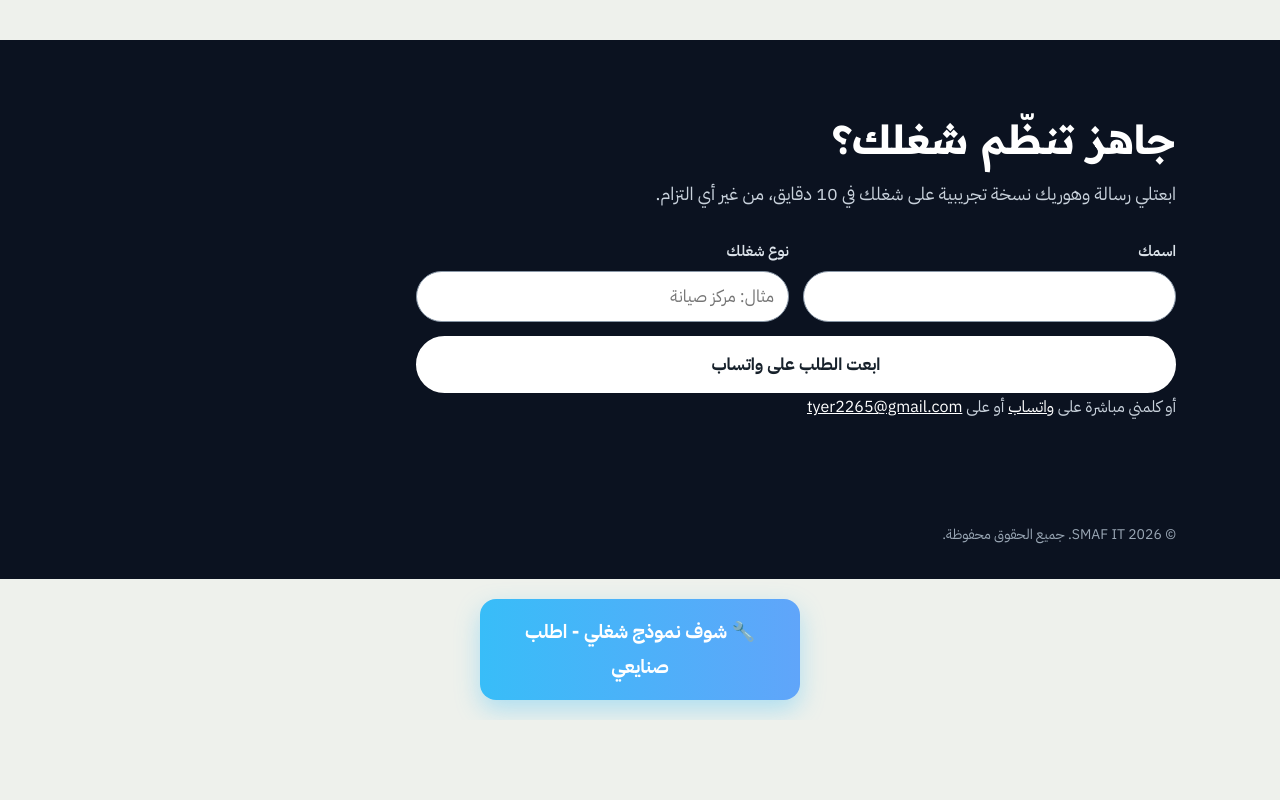
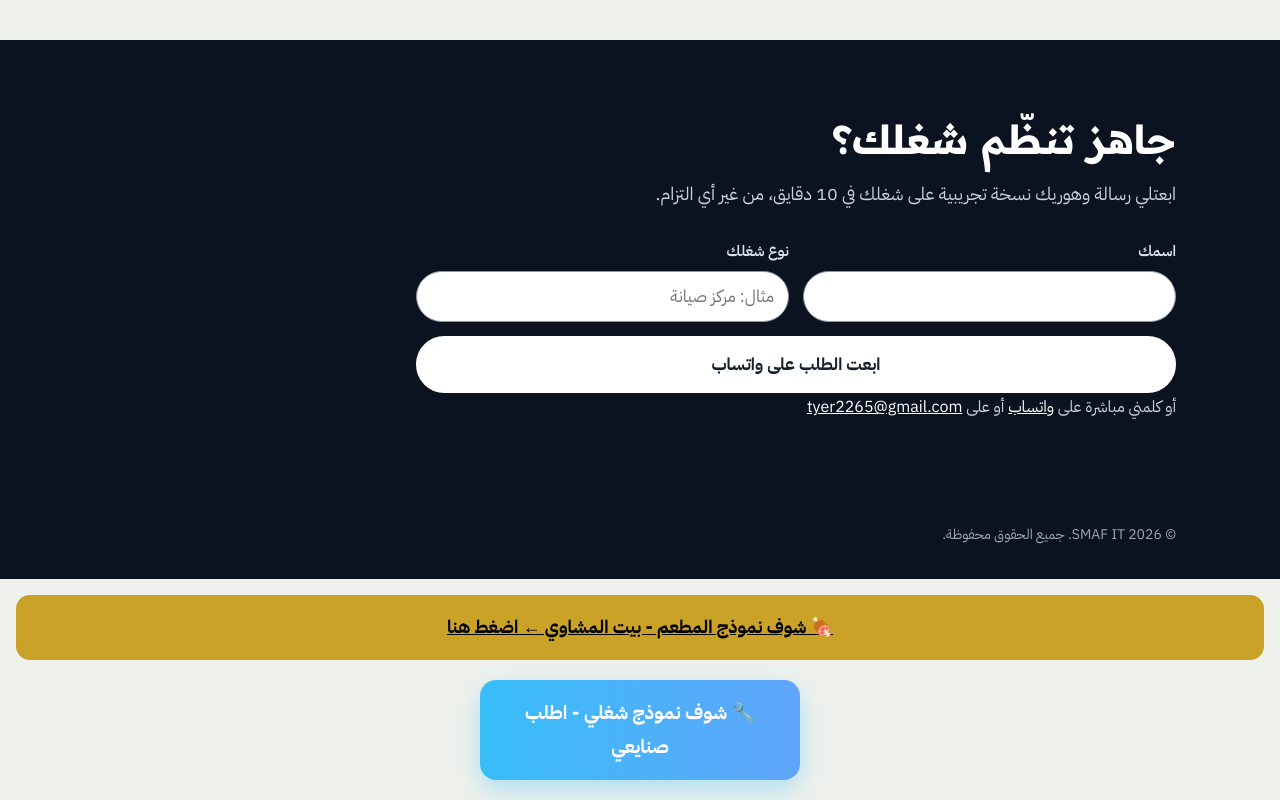
Before and after one commit to SHABAN39/my-site, a plain HTML site: page index.html in a window 1280 px wide. Shown: the part 2874-3674 px from the top of the page. Before the commit the page ends 3594 px from the top, so only its background shows below. Drawn offline with Linux system fonts and the light colour scheme.

Commit message:
add restaurant page

```diff
--- a/index.html
+++ b/index.html
@@ -325,6 +325,7 @@ footer{background:var(--deep);color:#9AA7B5;font-size:14px;padding:0 0 32px}
   document.getElementById("yr").textContent = new Date().getFullYear();
 })();
 </script>
+   <a href="restaurant.html" style="display:block;background:#C9A227;color:#000;text-align:center;padding:16px;border-radius:14px;font-weight:900;font-size:18px;margin:16px">🍖 شوف نموذج المطعم - بيت المشاوي ← اضغط هنا</a>
 <a href="order.html" style="display:block;max-width:320px;margin:20px auto;padding:16px;text-align:center;background:linear-gradient(90deg,#38BDF8,#60A5FA);color:#fff;font-size:19px;font-weight:900;border-radius:16px;text-decoration:none;box-shadow:0 10px 25px rgba(56,189,248,.35)">🔧 شوف نموذج شغلي - اطلب صنايعي</a>
 </body>
 </html>
```
